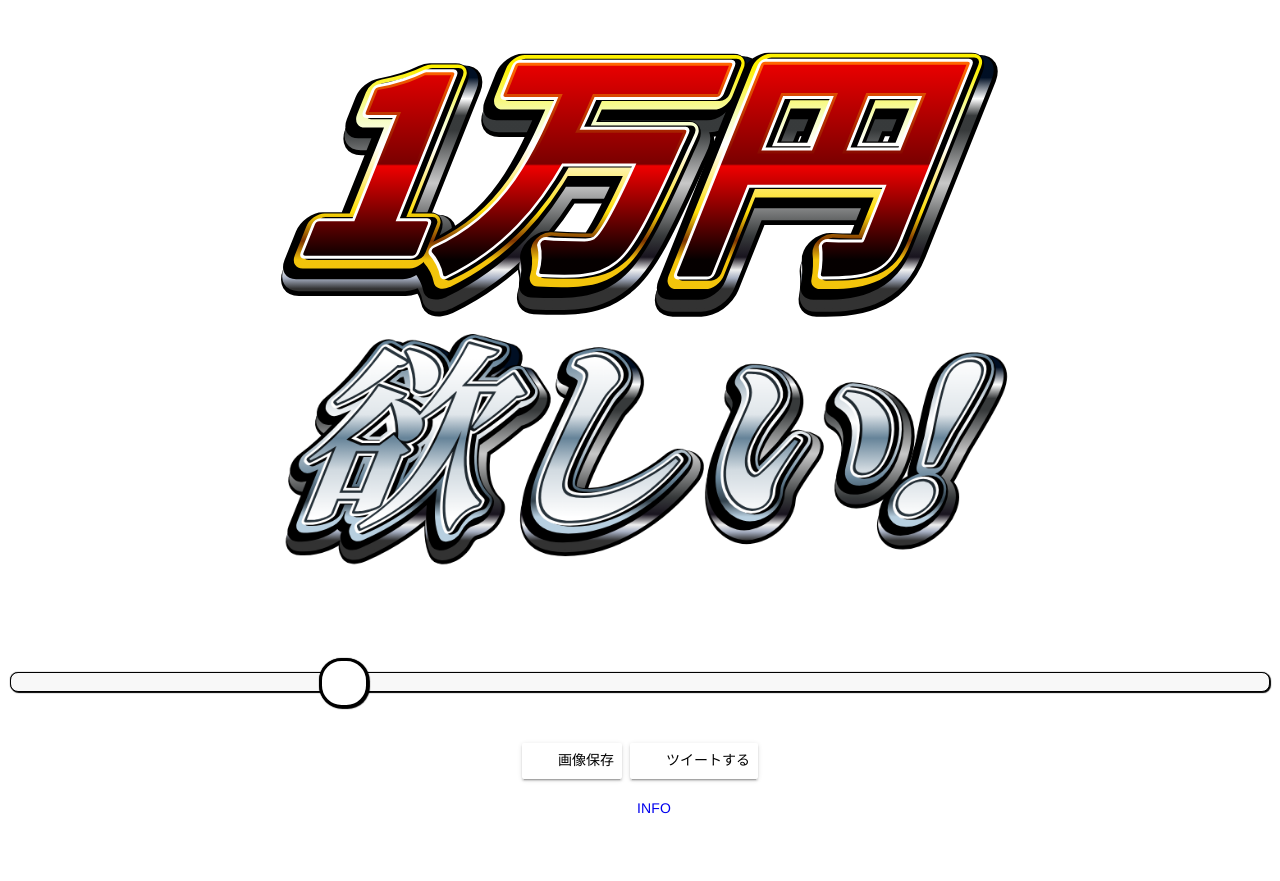
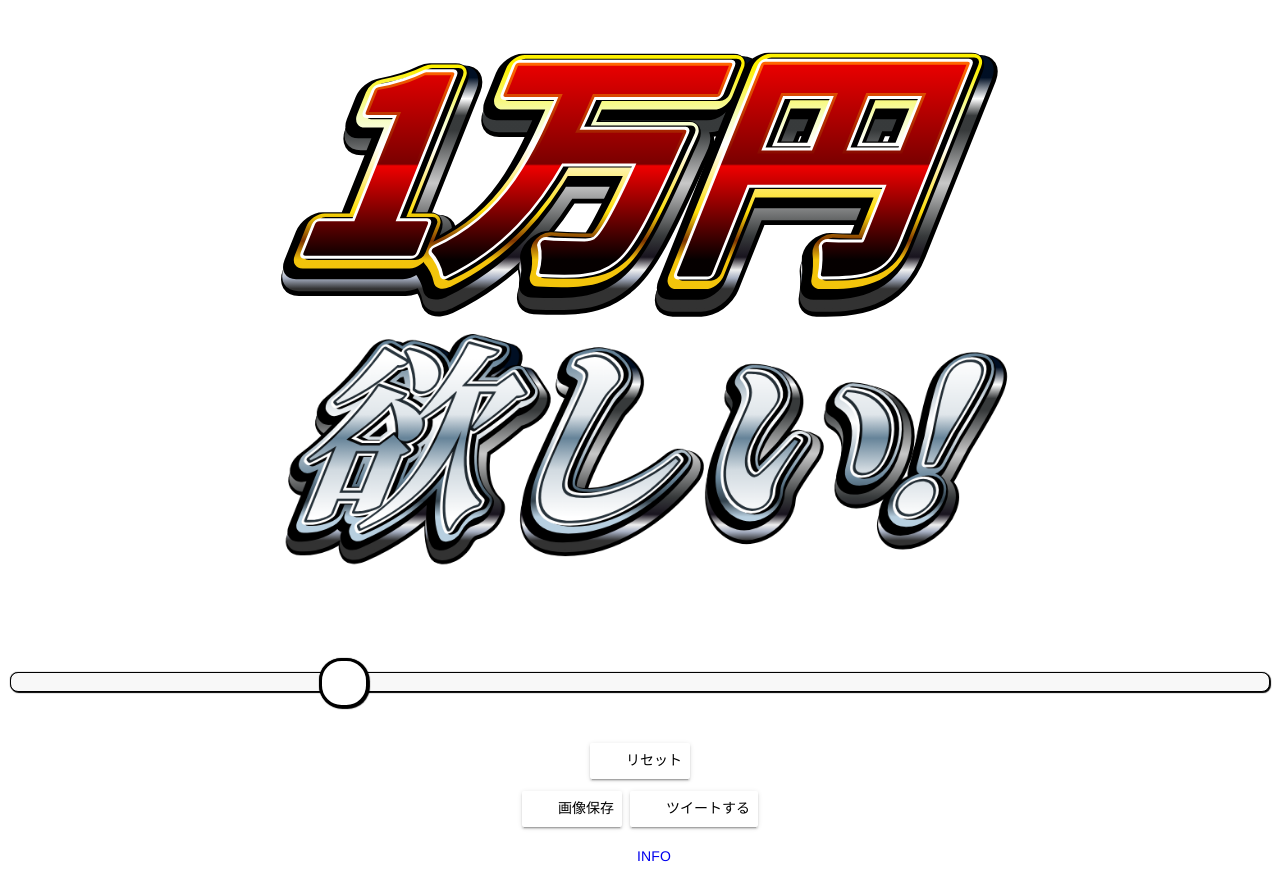
Before and after one commit to miyaoka/5000trillion-slider, a Vue app: page / in a window 1280 px wide. Before the commit the page ends 833 px from the top, so only its background shows below. Built offline with nearby package versions, Linux system fonts and the light colour scheme.

Commit message:
Add reset button

```diff
--- a/src/components/Main.vue
+++ b/src/components/Main.vue
@@ -41,6 +41,11 @@
       ></range-slider>
     </div>
 
+
+    <md-button
+      class="md-raised"
+      @click="reset() + updateQuery(false)"
+    ><md-icon class="icon-refresh"></md-icon> リセット</md-button>
 
     <div>
       <md-button
@@ -94,12 +99,13 @@ export default {
   },
   methods: {
     ...mapActions([
+      'reset',
       'cycleCurrency',
       'cycleAction',
       'changeExponent'
     ]),
-    updateQuery () {
-      this.$router.replace({query: this.query})
+    updateQuery (setQuery = true) {
+      this.$router.replace(setQuery ? {query: this.query} : {})
     },
     updateExponent: throttle(function (e) {
       this.changeExponent(e.target.value)
--- a/src/store/index.js
+++ b/src/store/index.js
@@ -5,12 +5,13 @@ import actionList from './actionList.yml'
 
 Vue.use(Vuex)
 
-const state = {
+const initialState = {
   priceNumber: 1,
   priceName: '万',
   currency: '円',
   action: '欲しい!'
 }
+const state = Object.assign({}, initialState)
 
 const base = 10000
 const max = 5000000000000000
@@ -36,6 +37,7 @@ const getters = {
 }
 
 const mutations = {
+  reset: (state) => { Object.assign(state, initialState) },
   cycleCurrency: (state) => { state.currency = nextInList(currencyList, state.currency) },
   cycleAction: (state) => { state.action = nextInList(actionList, state.action) },
   parseQuery: (state, query) => {
@@ -58,6 +60,7 @@ const mutations = {
 }
 
 const actions = {
+  reset: ({ commit }) => { commit('reset') },
   cycleCurrency: ({ commit }) => { commit('cycleCurrency') },
   cycleAction: ({ commit }) => { commit('cycleAction') },
   parseQuery: ({ commit }, query) => { commit('parseQuery', query) },
```
